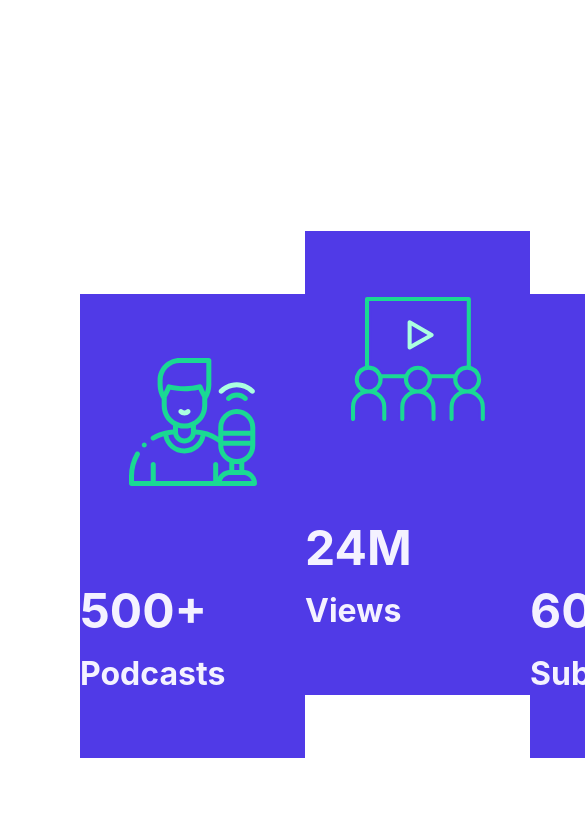
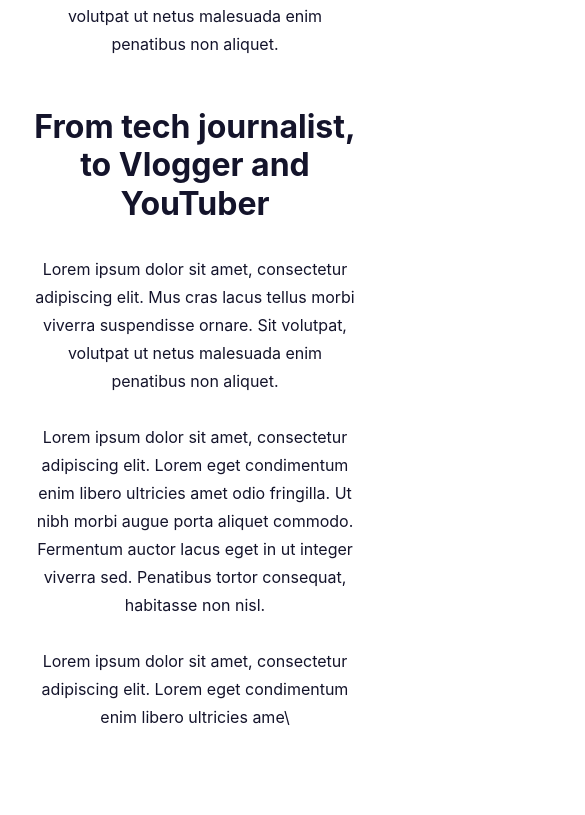
Before and after one commit to Canaga81/podcast, a React (Vite) app: page /host in a window 390 px wide. Shown: the part 1649-2464 px from the top of the page, 585 px wide, since content can reach past the window. Built offline with nearby package versions, Linux system fonts and the light colour scheme.

Commit message:
Host Responsive Finish

```diff
--- a/src/components/BigCards/BigCards.css
+++ b/src/components/BigCards/BigCards.css
@@ -7,6 +7,8 @@
     display: flex;
     align-items: center;
     justify-content: space-between;
+    flex-wrap: wrap;
+    row-gap: 5.4rem;
 }
 
 .bigCards_container-card {
@@ -53,3 +55,19 @@
     font-weight: 700;
     line-height: 120%;
 }
+
+@media(max-width: 794px) {
+
+    .bigCards_container {
+        justify-content: center;
+    }
+
+}
+
+@media(max-width: 483px) {
+
+    .bigCards {
+        padding: 0 1rem;
+    }
+
+}
--- a/src/components/Vlogger/Vlogger.css
+++ b/src/components/Vlogger/Vlogger.css
@@ -23,7 +23,7 @@
 }
 
 .vlogger_title {
-    width: 36.6812rem;
+    max-width: 36.6812rem;
     color: var(--black-color);
     font-family: Inter;
     font-size: 3.2rem;
@@ -33,7 +33,7 @@
 }
 
 .vlogger_text {
-    width: 48rem;
+    max-width: 48rem;
     color: var(--black-color);
     font-family: Inter;
     font-size: 1.6rem;
@@ -41,3 +41,43 @@
     font-weight: 400;
     line-height: 28px;
 }
+
+@media(max-width: 1280px) {
+
+    .vlogger {
+        padding: 0 2rem;
+    }
+
+}
+
+@media(max-width: 1250px) {
+
+    .vlogger_container {
+        padding: 1rem 2rem;
+    }
+
+}
+
+@media(max-width: 1020px) {
+
+    .vlogger_container {
+        display: flex;
+        flex-direction: column;
+        align-items: center;
+        gap: 5rem;
+        padding: 1rem 1rem;
+    }
+
+}
+
+@media(max-width: 392px) {
+
+    .vlogger_title {
+        text-align: center;
+    }
+
+    .vlogger_text {
+        text-align: center;
+    }
+
+}
```
